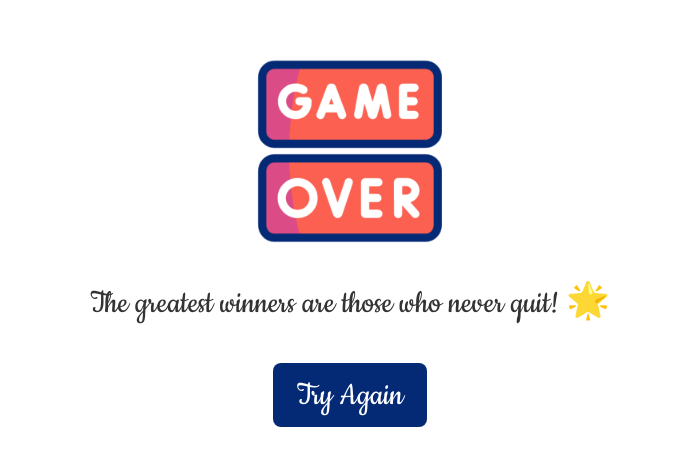
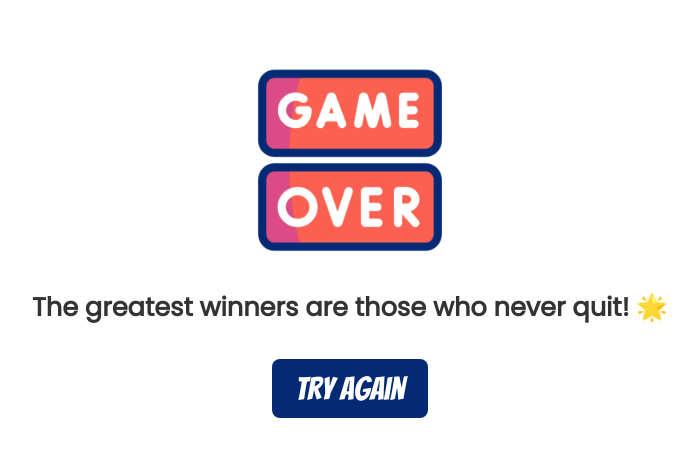
Before and after one commit to Ibtisam-Hemmo/memoryGame, a React (Vite) app: page /game/failed in a window 1280 px wide. Shown: the part 175-640 px from the top of the page, without its empty margins (290-987 px from the left). Built offline with nearby package versions, Linux system fonts and the light colour scheme.

Commit message:
fix styles related to font

```diff
--- a/src/styles/GamePage.module.scss
+++ b/src/styles/GamePage.module.scss
@@ -113,15 +113,15 @@ main {
 .gameTitle {
     margin: 0 0 1rem 0;
     text-align: center;
+    letter-spacing: 5px;
     font-size: clamp(3.5rem, 4vw, 4rem);
     color: var(--body-text)
 }
 
 .footer {
     display: flex;
-    margin: 2rem 0;
+    margin: 2rem 0 1rem 0;
     font-size: 1.5rem;
-    width: 90%;
     color: var(--body-text);
     justify-content: center;
     position: relative;
@@ -159,7 +159,8 @@ main {
 
 .infoItem strong {
     color: #f46255;
-    letter-spacing: 2px;
+    font-family: 'Poppins', Courier, monospace;
+    font-size: 1.5rem;
 }
 
 .highScore {
@@ -171,7 +172,7 @@ main {
     background-color: var(--bg-default);
     border: 1px solid;
     color: #3f3e8a;
-    font-size: 2.5rem;
+    font-size: 2rem;
     padding: 0.8rem;
     font-weight: bold;
     animation: fadeUp 2s ease-out;
@@ -213,6 +214,7 @@ main {
 .secondaryPage h2 {
     font-size: 3rem;
     margin-bottom: 2rem;
+
 }
 
 .secondaryPage img {
@@ -220,8 +222,10 @@ main {
 }
 
 .secondaryPage p {
-    font-size: 2.2rem;
-    margin-bottom: 2.5rem;
+    font-size: 1.6rem;
+    margin-bottom: 2rem;
+    font-family: 'Poppins', Times, serif;
+    font-weight: bold;
 }
 
 #tryAgainButton {
@@ -232,7 +236,7 @@ main {
     cursor: pointer;
     transition: background 0.3s ease;
     padding: 0.8rem 1.5rem;
-    font-size: 2.2rem;
+    font-size: 2rem;
 
     &:hover {
         background: #e84118;
@@ -247,7 +251,7 @@ main {
     cursor: pointer;
     transition: background 0.3s ease;
     padding: 0.8rem 1.5rem;
-    font-size: 2.2rem;
+    font-size: 2rem;
 }
 
 .secondaryPage button:hover {
--- a/src/styles/general.scss
+++ b/src/styles/general.scss
@@ -28,7 +28,7 @@ body.dark-theme {
     padding: 0;
     margin: 0;
     box-sizing: border-box;
-    font-family: "Cookie", helvetica, arial, serif;
+    font-family: "Bangers", helvetica, arial, serif;
 }
 
 html,
--- a/src/styles/modal.module.scss
+++ b/src/styles/modal.module.scss
@@ -32,7 +32,10 @@
     border: none;
     border-radius: 5px;
     cursor: pointer;
-    font-size: 1.4rem;
+    font-size: 1rem;
+    font-weight: bold;
+    font-family: "Poppins", 'Courier New', Courier, monospace;
+
 }
 
 .modalContent .actionBtn {
--- a/src/styles/settings.module.scss
+++ b/src/styles/settings.module.scss
@@ -1,4 +1,5 @@
-@import "./general.scss";
+@import "./general";
+@import url('https://fonts.googleapis.com/css2?family=Bangers&family=Cookie&family=Merienda:wght@300..900&display=swap');
 
 .mainContainer {
   display: flex;
@@ -46,13 +47,14 @@
 }
 
 .choice {
-  font-size: 1.7rem;
+  font-size: 1rem;
   padding: 0.5rem 1rem;
   color: black;
   border-radius: 5px;
   cursor: pointer;
   transition: 0.3s ease-in-out;
   background: var(--button-bg);
+  font-family: "Poppins", Helvetica, sans-serif;
   box-shadow: 2px 2px 5px rgba(0, 0, 0, 0.1);
 
   &:hover {
@@ -62,7 +64,7 @@
   &.active {
     background: #3f3e8a;
     color: white;
-    font-weight: 400;
+    font-weight: bold;
     transform: scale(1.1);
   }
 }
@@ -75,8 +77,8 @@
 }
 
 .mainChoice {
-  font-size: 2.7rem;
-  min-width: 150px;
+  font-size: 2rem;
+  min-width: 130px;
 }
 
 .choicesGroup {
@@ -88,7 +90,7 @@
 .btn {
   padding: 1rem 3rem;
   margin-top: 3rem;
-  font-size: 2.2rem;
+  font-size: 2rem;
   background-color: #3f3e8a;
   color: white;
   border: none;
```
